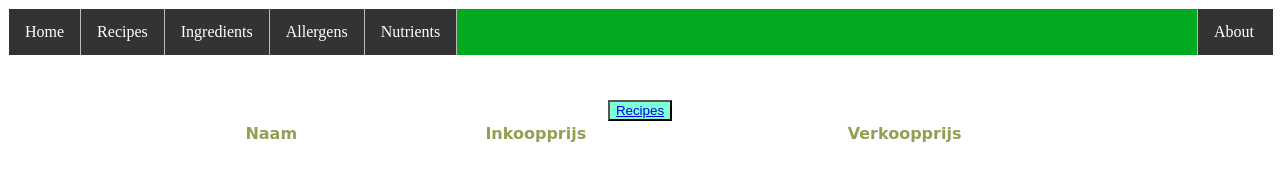
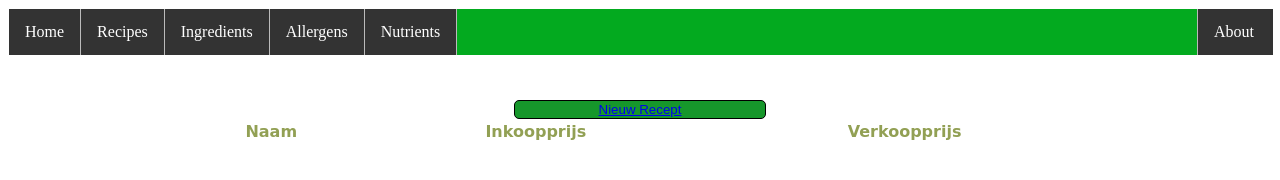
Before and after one commit to Flabberdapperdan/chefAppFrontend, a plain HTML site: page recipes.html in a window 1280 px wide. Drawn offline with nearby package versions, Linux system fonts and the light colour scheme; no server answers.

Commit message:
adjust create recipe button

```diff
--- a/recipes.css
+++ b/recipes.css
@@ -6,7 +6,22 @@ main {
 }
 
 #recipe-create-link {
-  background-color: aquamarine;
+  height: 10%;
+  width: 20%;
+
+  background-color: rgb(22, 151, 43);
+  border: 1px black solid;
+  border-radius: 5px;
+}
+
+#recipe-create-link {
+  text-decoration: none;
+}
+
+#recipe-create-link:hover {
+  background-color:rgb(19, 143, 40);
+  text-decoration: none;
+  cursor: pointer;
 }
 
 /* //DISPLAY SECTION \\ */
--- a/recipes.html
+++ b/recipes.html
@@ -22,11 +22,9 @@
 
   <main>
 
-    <div>
-      <button id="recipe-create-link">
-        <a href="./recipesCreate.html">Recipes</a>
-      </button>
-    </div>
+    <button id="recipe-create-link">
+      <a href="./recipesCreate.html">Nieuw Recept</a>
+    </button>
 
     <div id="ingredient-result">
       <table id="ingredient-result-table">
--- a/recipesCreate.css
+++ b/recipesCreate.css
@@ -1,3 +1,12 @@
+main {
+  display: flex;
+  flex-direction: column;
+  align-items: center;
+  margin-top: 40px;
+}
+
+
+
 /* //INPUT SECTION \\ */
 #recipe-form {
   display: flex;
```
